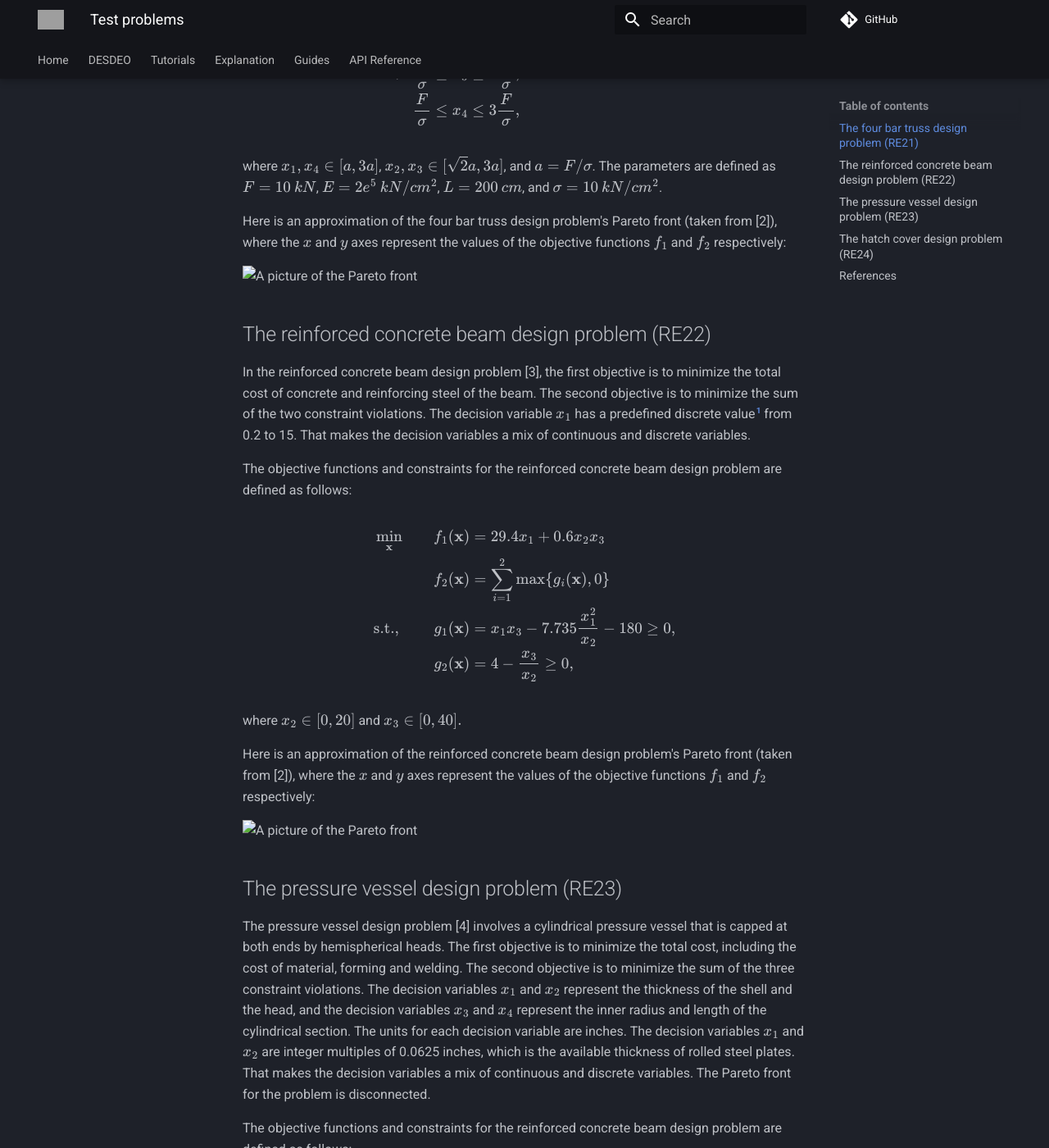
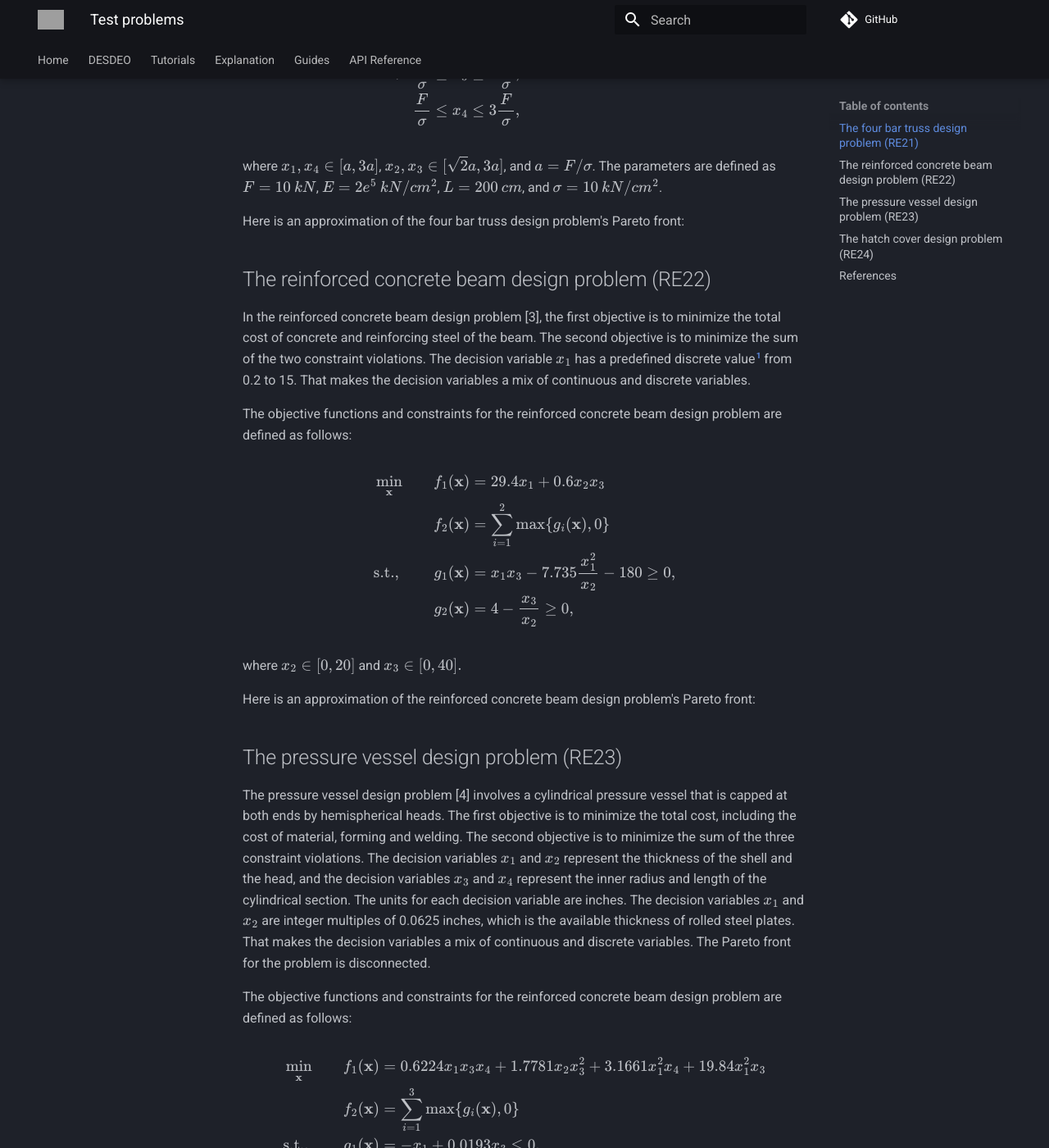
Before and after one commit to industrial-optimization-group/DESDEO, an MkDocs documentation site: the page built from docs/explanation/test_problems.md, in a window 1280 px wide and 1400 px high, scrolled down 722 px. Shown: the whole window at 82% size. Built offline with MkDocs 1.6.1 and Material for MkDocs 9.7.7, drawn with Linux system fonts in a browser that asks for light colours; comment, search, counter and statistics services are not loaded; some of the changed text lies outside the part shown; grey boxes are pictures that could not be loaded.

Commit message:
Removed images.

```diff
--- a/docs/explanation/test_problems.md
+++ b/docs/explanation/test_problems.md
@@ -21,9 +21,7 @@ $$\begin{align}
 
 where $x_1, x_4 \in [a, 3a]$, $x_2, x_3 \in [\sqrt{2}a, 3a]$, and $a = F/\sigma$. The parameters are defined as $F = 10$ $kN$, $E = 2e^5$ $kN/cm^2$, $L = 200$ $cm$, and $\sigma = 10$ $kN/cm^2$.
 
-Here is an approximation of the four bar truss design problem's Pareto front (taken from [2]), where the $x$ and $y$ axes represent the values of the objective functions $f_1$ and $f_2$ respectively:
-
-<img src="../assets/re21_pf_ss.png" alt="A picture of the Pareto front" width="400"/>
+Here is an approximation of the four bar truss design problem's Pareto front:
 
 ## The reinforced concrete beam design problem (RE22)
 
@@ -40,9 +38,7 @@ $$\begin{align}
 
 where $x_2 \in [0,20]$ and $x_3 \in [0,40].$
 
-Here is an approximation of the reinforced concrete beam design problem's Pareto front (taken from [2]), where the $x$ and $y$ axes represent the values of the objective functions $f_1$ and $f_2$ respectively:
-
-<img src="../assets/re22_pf_ss.png" alt="A picture of the Pareto front" width="400"/>
+Here is an approximation of the reinforced concrete beam design problem's Pareto front:
 
 ## The pressure vessel design problem (RE23)
 
@@ -58,9 +54,7 @@ $$\begin{align}
     & & g_3(\mathbf{x}) & = -\pi x_3^2x_4 - \frac{4}{3}\pi x_3^3 + 1\ 296\ 000 \leq 0.
 \end{align}$$
 
-Here is an approximation of the pressure vessel design problem's Pareto front (taken from [2]), where the $x$ and $y$ axes represent the values of the objective functions $f_1$ and $f_2$ respectively:
-
-<img src="../assets/re23_pf_ss.png" alt="A picture of the Pareto front" width="400"/>
+Here is an approximation of the pressure vessel design problem's Pareto front:
 
 ## The hatch cover design problem (RE24)
 
@@ -79,9 +73,7 @@ $$\begin{align}
 
 where $x_1 \in [0.5, 4]$ and $x_2 \in [4, 50]$. The parameters are defined as $\sigma_{b,max} = 700 kg/cm^2$, $\tau_{max} = 450 kg/cm$, $\delta_{max} = 1.5 cm$, $\sigma_k = Ex_1^2/100 kg/cm^2$, $\sigma_b = 4500/(x_1x_2) kg/cm^2$, $\tau = 1800/x_2 kg/cm^2$, $\delta = 56.2 \times 10^4/(Ex_1x_2^2)$, and $E = 700\ 000 kg/cm^2$.
 
-Here is an approximation of the hatch cover design problem's Pareto front (taken from [2]), where the $x$ and $y$ axes represent the values of the objective functions $f_1$ and $f_2$ respectively:
-
-<img src="../assets/re24_pf_ss.png" alt="A picture of the Pareto front" width="400"/>
+Here is an approximation of the hatch cover design problem's Pareto front:
 
 ## References
 [1]: Cheng, F. Y., & Li, X. S. (1999). Generalized center method for multiobjective engineering optimization. Engineering Optimization, 31(5), 641-661.
```
Also changed, not shown: docs/assets/re21_pf_ss.png (deleted), docs/assets/re22_pf_ss.png (deleted), docs/assets/re23_pf_ss.png (deleted), docs/assets/re24_pf_ss.png (deleted), 1 other file.
